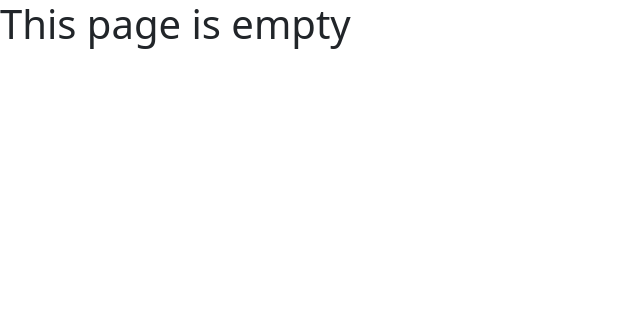
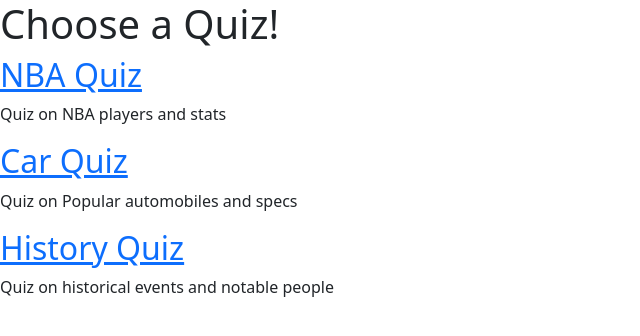
Before and after one commit to Bellojacob/CST205_Final_Project, a Flask app: page / in a window 1280 px wide. Shown: the top 336 px of the page, without its empty margins (0-640 px from the left). Run offline with Flask 3, Linux system fonts and the light colour scheme; some libraries are stand-ins or nearby versions.

Commit message:
Added basic quiz functionality and shows results on results.html

```diff
--- a/app.py
+++ b/app.py
@@ -1,20 +1,45 @@
-from flask import Flask, render_template
+from flask import Flask, render_template, request, redirect, url_for
 from flask_bootstrap import Bootstrap5
+from quiz_info import quiz_info
 
 # flask --app app --debug run
 # Test push- Shane
 
+
+
 app = Flask(__name__)
 bootstrap = Bootstrap5(app)
 
+# homepage
 @app.route('/')
 def home():
-    return render_template('index.html')
+    return render_template('index.html', quiz_info=quiz_info)
 
-@app.route('/quiz')
-def quiz():
-    return render_template('quiz.html')
+# quiz page
+@app.route('/quiz/<quiz_title>')
+def quiz(quiz_title):
+    # grab the quiz that is chosen from homepage
+    selected_quiz = next((quiz for quiz in quiz_info if quiz['quiz_title'] == quiz_title), None)
+    return render_template('quiz.html', quiz=selected_quiz)
 
-@app.route('/results')
+# results page
+@app.route('/results', methods=['POST'])
 def results():
-    return render_template('results.html')
+    # get the quiz title from the form that is submitted, then check that the quiz is valid
+    quiz_title = request.form.get('quiz_title')
+    selected_quiz = next((quiz for quiz in quiz_info if quiz['quiz_title'] == quiz_title), None)
+
+    if not selected_quiz:
+        return redirect(url_for('home'))
+
+    # get total number of questions, and set up variable to hold number of correct answers
+    total_questions = len(selected_quiz['questions'])
+    correct_answers = 0
+
+    # check each question from out selected quiz, and if our selected answer is true, then add 1 to correct answers variable
+    for question in selected_quiz['questions']:
+        selected_answer = request.form.get(f'question_{question["id"]}')
+        if selected_answer and question['answers'][selected_answer]:
+            correct_answers += 1
+
+    return render_template('results.html', total_questions=total_questions, correct_answers=correct_answers)
--- /dev/null
+++ b/quiz_info.py
@@ -0,0 +1,75 @@
+""" This is where all of our data for the quizzes is, which includes title, description, and questions.
+Every item in the questions list has a question, which contain several answers, but only one correct answer.
+The correct answer is denoted by the key value pair of True, while the rest are False. """
+
+quiz_info = [
+    {
+
+        "quiz_title": "NBA Quiz",
+        "quiz_description": "Quiz on NBA players and stats",
+            "questions": [
+            {
+                "id" : 100,
+                "question": "Who is the All Time leader in assists?",
+                "answers": {
+                    "John Stockton": True,
+                    "Chris Paul": False,
+                    "Steve Nash": False
+                }
+            },
+            {
+                "id" : 101,
+                "question": "Who is the All Time leader in Points?",
+                "answers": {
+                    "LeBron James": True,
+                    "Kobe Bryant": False,
+                    "Michael Jordan": False
+                }
+            }
+        ]
+    },
+
+    {
+
+        "quiz_title": "Car Quiz",
+        "quiz_description": "Quiz on Popular automobiles and specs",
+                "questions": [
+            {
+                "id" : 200,
+                "question": "Which vehicle company originates from Germany?",
+                "answers": {
+                    "Porsche": True,
+                    "Ferrari": False,
+                    "Aston Martin": False
+                }
+            }
+        ]
+    },
+
+    {
+
+        "quiz_title": "History Quiz",
+        "quiz_description": "Quiz on historical events and notable people",
+        "questions": [
+            {
+                "id" : 300,
+                "question": "Who was the first U.S. President?",
+                "answers": {
+                    "George Washington": True,
+                    "Andrew Jackson": False,
+                    "Winston Churchill": False
+                }
+            },
+            {
+                "id" : 301,
+                "question" : "When did the United States become a independent country?",
+                "answers" : {
+                    "2000" : False,
+                    "1492" : False,
+                    "1609" : False,
+                    "1776" : True
+                }
+            }
+        ]
+    }
+]
--- a/templates/index.html
+++ b/templates/index.html
@@ -6,9 +6,21 @@
     <title>Home</title>
     {{ bootstrap.load_css() }}
     {{ bootstrap.load_js() }}
+    <link rel="stylesheet" type="text/css" href="static\css\style.css">
 
 </head>
 <body>
-    <h1>This page is empty</h1>
+
+    <h1>Choose a Quiz!</h1>
+    <!-- display all available quizzes onto homepage with a description under the title,
+     each title is a link that will take user to quiz.html with the selected quiz-->
+    {% for quiz in quiz_info %}
+        <div class="quiz_item">
+            <a href="{{ url_for('quiz', quiz_title=quiz.quiz_title) }}">
+                <h2>{{ quiz.quiz_title }}</h2>
+            </a>
+            <p>{{ quiz.quiz_description }}</p>
+        </div>
+        {% endfor %}
 </body>
 </html>
--- a/templates/results.html
+++ b/templates/results.html
@@ -6,9 +6,14 @@
     <title>Results</title>
     {{ bootstrap.load_css() }}
     {{ bootstrap.load_js() }}
+    <link rel="stylesheet" type="text/css" href="static\css\style.css">
+
 
 </head>
 <body>
+    <!-- Display results-->
     <h1>Results</h1>
+    <p>You answered {{ correct_answers }} out of {{ total_questions }} questions correctly.</p>
+    <a class="button" href="{{url_for('home')}}">Take More Quizzes</a>
 </body>
 </html>
```
Also changed, not shown: templates/quiz.html (+21 -1 lines), static/css/style.css (added).
